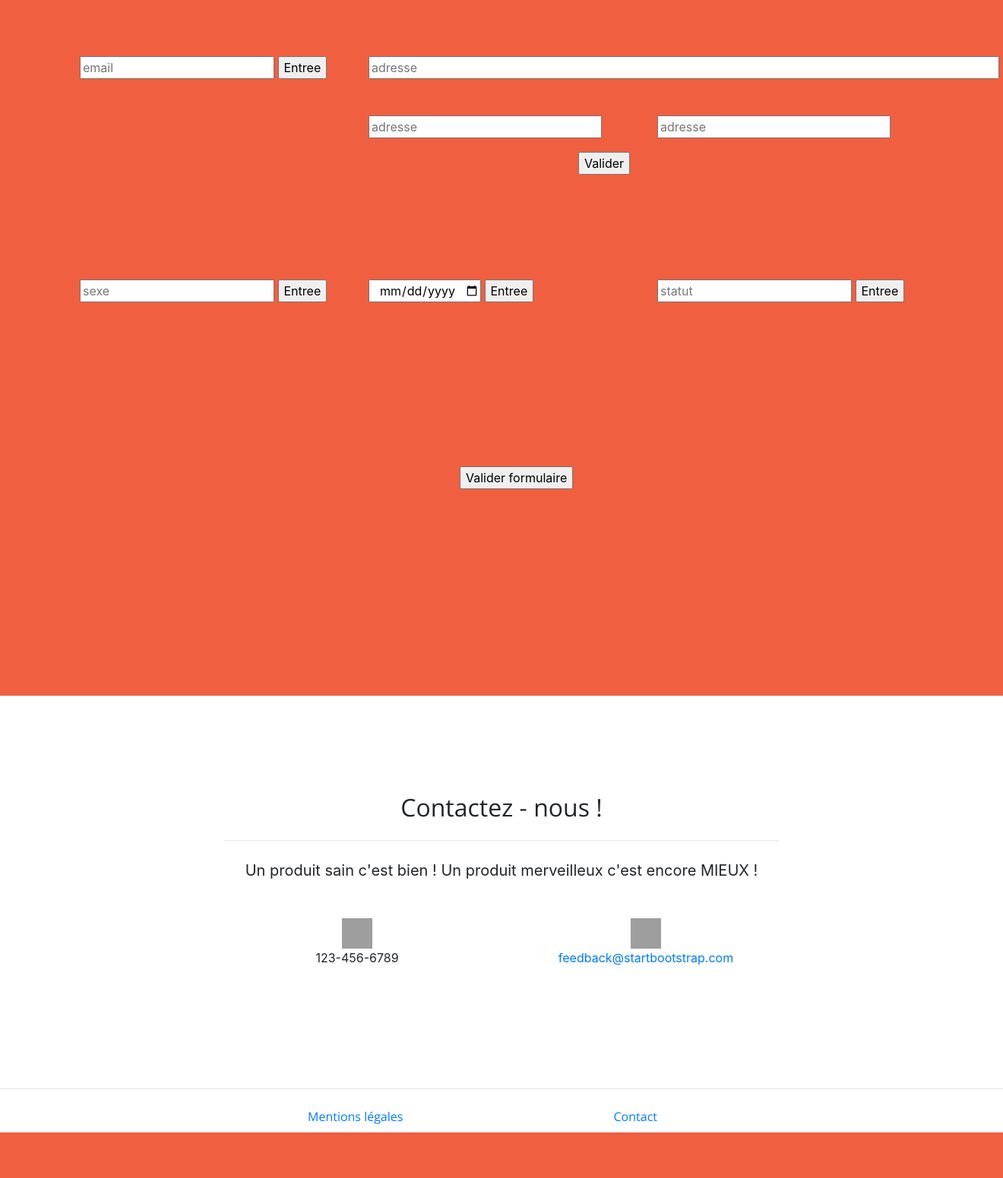
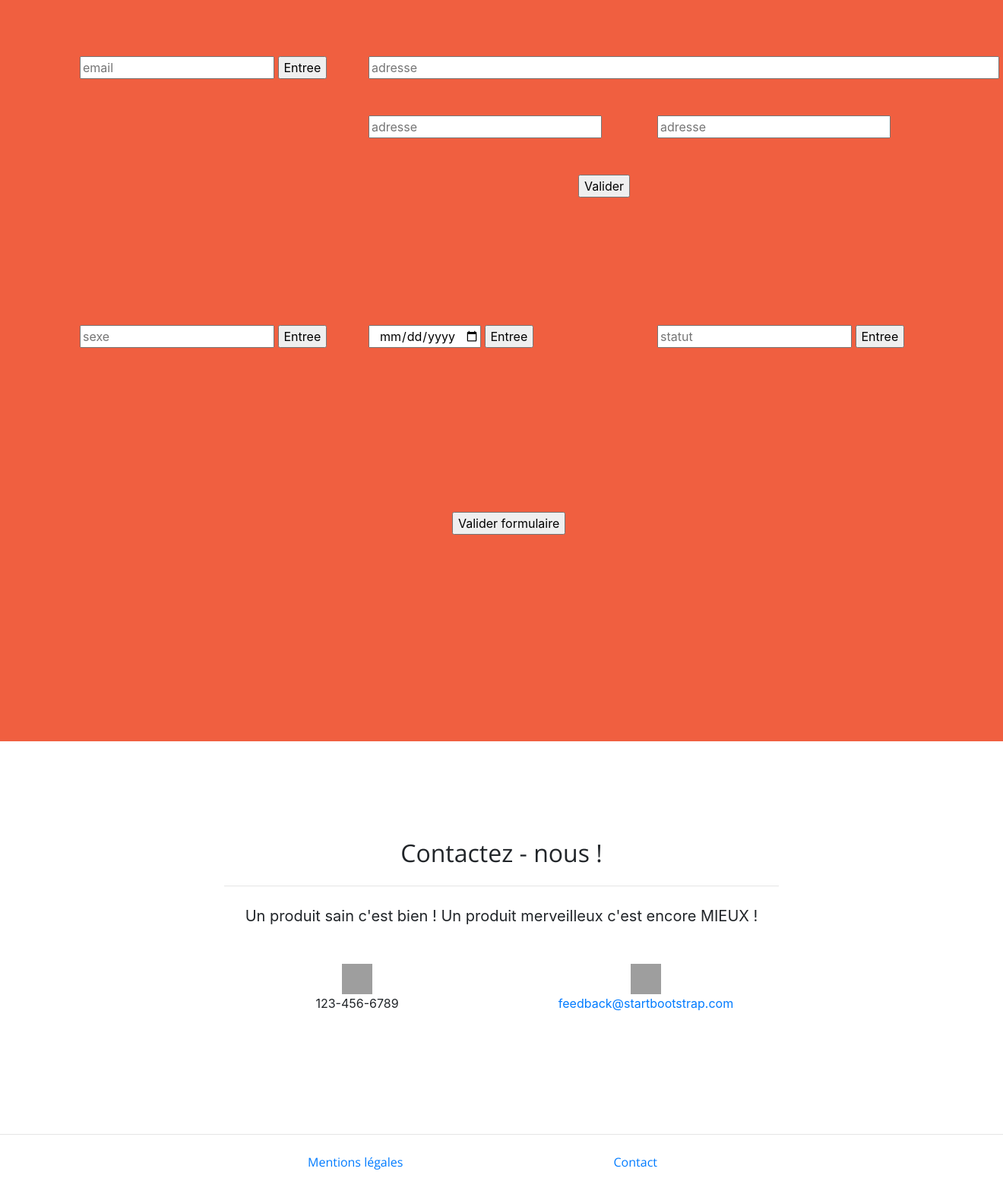
Before and after one commit to pastrouveedespeudo/plateforme-nutella-miam-miam, a Django app: template templates/pages/inscription.html in a window 1320 px wide. Shown: the part 1171-2722 px from the top of the page at 76% size. Before the commit the page ends 2662 px from the top, so only its background shows below. Run offline with Django 3.2, Linux system fonts and the light colour scheme; the template is opened without the code that fills it, so the values that code supplies are empty; some libraries are stand-ins or nearby versions; grey boxes are pictures that could not be loaded.

Commit message:
Update inscription.html

```diff
--- a/templates/pages/inscription.html
+++ b/templates/pages/inscription.html
@@ -1,8 +1,3 @@
-
-
-
-
-
 {%load static%}
 
 <!DOCTYPE html>
@@ -59,20 +54,14 @@
                    <a href='/mes_aliments'><img class="carotte" id="carotte" src="static/img/portfolio/menu-haut/carotte.png"></a></li>
                </div>
            </div>
+
         </div>
     </div>
 
 
 
 
-  <header class="masthead text-center d-flex">
-    <div class="container my-auto">
-      <div class="row">
-
-        </div>
-      </div>
-    </div>
-  </header>
+  <header class="masthead text-center d-flex"></header>
 
 
 
@@ -83,8 +72,8 @@
 
 
     <div class="container" id="con">
+        <div class="row">
 
-        <div class="row">
 
           <div class="col-lg-4 col-sm-12">
               <input id="name" placeholder="Nom">
@@ -93,10 +82,8 @@
 
 
         <div class="col-lg-4 col-sm-12">
-
           <input id="Prenom" placeholder="Prenom">
           <input type="button" id="Prenombutton" value="Entree"><br><br>
-
         </div>
 
 
@@ -106,18 +93,22 @@
         </div>
      </div>
 
+
+
     <br><br>
+
     <div class="container" id="con">
       <div class="row">
          <div class="col-lg-12 col-sm-12" id="bonjour">Message reprenant</div>
          </div>
       </div>
     </div>
-        <br><br><br><br>
 
 
+
+
+    <br><br><br><br>
     <div class="container" id="con">
-
       <div class="row">
 
         <div class="col-lg-4 col-sm-12">
@@ -127,67 +118,51 @@
 
 
         <div class="col-lg-8 col-sm-12">
-
-          <input id="adresse" placeholder="adresse" size="76">
+          <input id="adresse" placeholder="adresse" size="76"></div>
+        </div>
 
       </div>
     </div>
-        </div>
+
 
     <br>
     <div class="container" id="con">
-
       <div class="row">
 
-          <div class="col-lg-4 col-sm-12">
-
-          </div>
-
-
-        <div class="col-lg-4 col-sm-12">
-
-          <input id="adresse" placeholder="adresse" size="25">
-
-
-        </div>
-
+         <div class="col-lg-4 col-sm-12"></div>
 
          <div class="col-lg-4 col-sm-12">
             <input id="adresse" placeholder="adresse" size="25">
+         </div>
+
+          <div class="col-lg-4 col-sm-12">
+            <input id="adresse" placeholder="adresse" size="25">
+          </div>
+
+        </div>
     </div>
 
 
 
     <br><br>
     <div class="container" id="con">
-
       <div class="row">
 
-          <div class="col-lg-3 col-sm-12">
+         <div class="col-lg-3 col-sm-12"></div>
 
-          </div>
-
-
-        <div class="col-lg-3 col-sm-12">
-
-
-
-
-        </div>
+         <div class="col-lg-3 col-sm-12"></div>
 
 
          <div class="col-lg-6 col-sm-12">
             <input type="button" id="buttonadresse" value="Valider">
          </div>
+      </div>
+    </div>
 
 
 
-      </div>
-      </div>
-      <br><br><br><br><br> <br><br>
-
+    <br><br><br><br><br><br><br>
     <div class="container" id="con">
-
       <div class="row">
 
         <div class="col-lg-4 col-sm-12">
@@ -197,7 +172,6 @@
 
 
         <div class="col-lg-4 col-sm-12">
-
           <input type="date" id="date" placeholder="date">
           <input type="button" id="Nombutton" value="Entree"><br><br>
         </div>
@@ -206,42 +180,34 @@
           <input type="statut" id="statut" placeholder="statut">
           <input type="button" id="Nombutton" value="Entree"><br><br>
         </div>
+
+
+      </div>
     </div>
 
-         <br>
 
-
-
-           <br><br><br><br><br><br><br>
-
+    <br><br><br><br><br><br><br><br>
     <div class="container" id="con">
-
       <div class="row">
 
-          <div class="col-lg-2 col-sm-12">
-
-          </div>
-
+        <div class="col-lg-2 col-sm-12"></div>
 
         <div class="col-lg-8 col-sm-12">
           <input type="button" id="Nombuttonvalider" value="Valider formulaire"><br><br>
         </div>
 
-        <div class="col-lg-2 col-sm-12">
+        <div class="col-lg-2 col-sm-12"></div>
 
       </div>
     </div>
+    <br><br><br><br><br>
 
-         <br><br><br><br><br>
+
+  </section>
 
 
 
 
-
-    </div>
-
-
-  </section>
 
 
 
```
Lines whose indentation alone changed are shown as unchanged.
